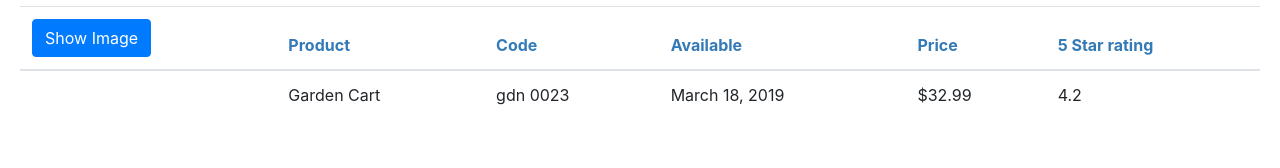
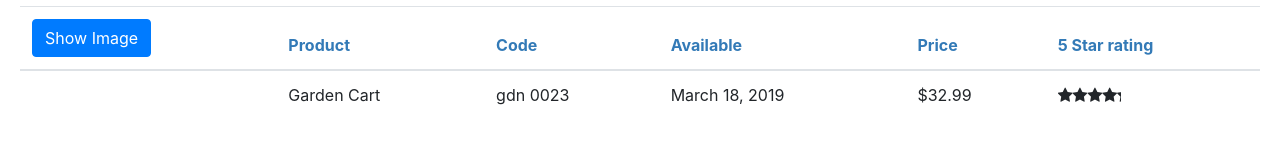
Before and after one commit to paulo-steinberg/product-management-angular, an Angular app: page / in a window 1280 px wide. Shown: the part 132-300 px from the top of the page. Built offline with nearby package versions, Linux system fonts and the light colour scheme.

Commit message:
Fixed starRating

```diff
--- a/src/app/products/products.component.html
+++ b/src/app/products/products.component.html
@@ -44,7 +44,7 @@
                     <td>{{product.code | lowercase | convertToSpaces: '-'}}</td>
                     <td>{{product.releaseDate}}</td>
                     <td>{{product.price | currency:'USD':'symbol':'1.2-2'}}</td>
-                    <td>{{product.starRating}}</td>
+                    <td><app-stars [rating]='product.starRating'></app-stars></td>
 
                 </tr>
             </tbody>
--- a/src/app/shared/stars/stars.component.ts
+++ b/src/app/shared/stars/stars.component.ts
@@ -1,4 +1,4 @@
-import { Component, OnInit, OnChanges } from '@angular/core';
+import { Component, OnChanges, Input } from '@angular/core';
 
 @Component({
   selector: 'app-stars',
@@ -6,7 +6,7 @@ import { Component, OnInit, OnChanges } from '@angular/core';
   styleUrls: ['./stars.component.css']
 })
 export class StarsComponent implements OnChanges {
-  rating: number = 4;
+  @Input() rating: number;
   starWidth: number;
   constructor() { }
 
```
